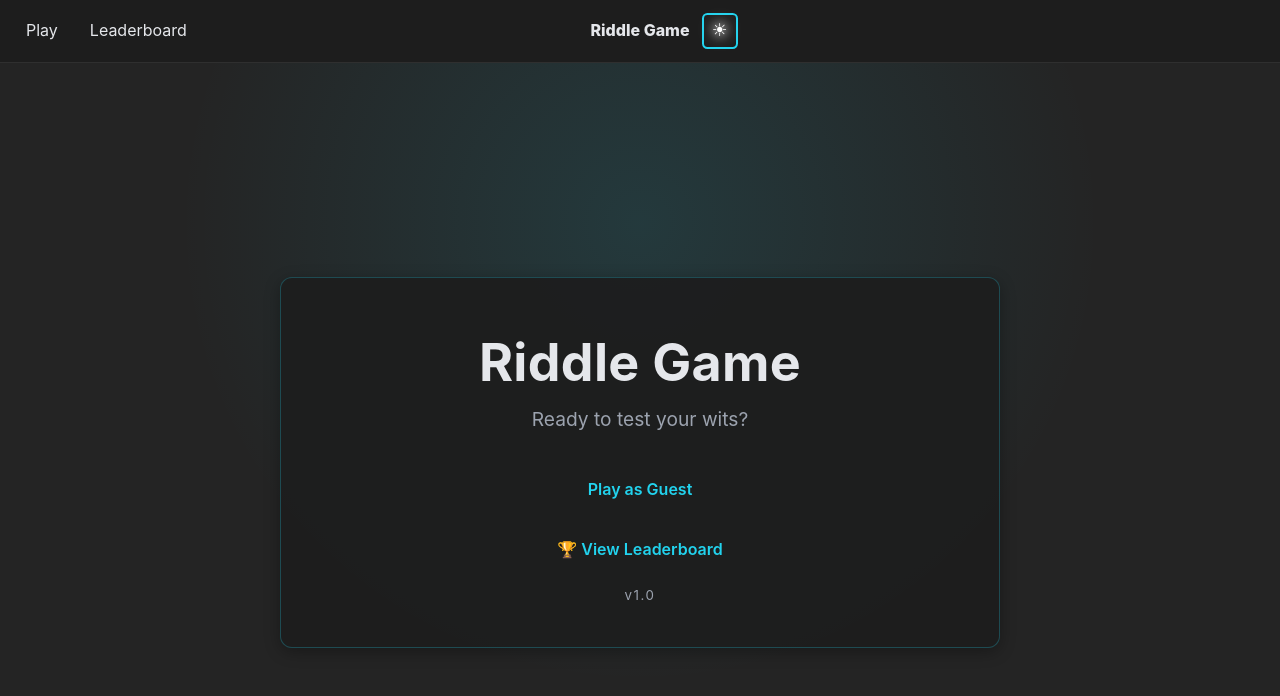
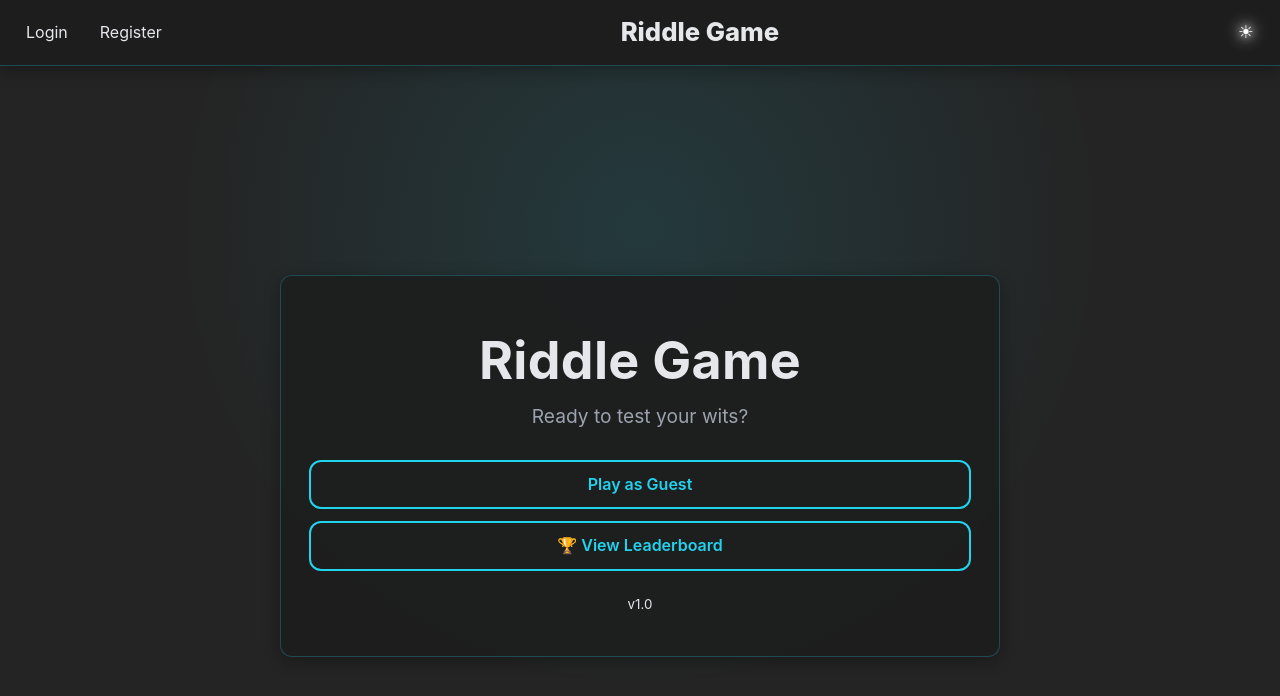
Before and after one commit to nahmanbo/RiddleGameApp, a React (Vite) app: page / in a window 1280 px wide. Shown: the top 696 px of the page. Built offline with nearby package versions, Linux system fonts and the light colour scheme.

Commit message:
finish dynamic navbar

```diff
--- a/src/App.tsx
+++ b/src/App.tsx
@@ -1,6 +1,6 @@
 import { Routes, Route } from "react-router";
 import Home from "./pages/HomePage";
-import Login from "./pages/LoginPage";
+import Auth from "./pages/AuthPage";
 import Play from "./pages/PlayPage";
 import Crud from "./pages/CrudPage";
 import Leaderboard from "./pages/LeaderboardPage";
@@ -11,7 +11,7 @@ import Title from "./components/Title";
 import { useNavLinks } from "./hooks/useNavLinks";
 
 export default function App() {
-  const links = useNavLinks(); // בטוח עכשיו — App כבר עטוף ב־Router
+  const links = useNavLinks();
 
   return (
     <>
@@ -23,7 +23,7 @@ export default function App() {
 
       <Routes>
         <Route path="/" element={<Home />} />
-        <Route path="/login" element={<Login />} />
+        <Route path="/auth" element={<Auth />} />
         <Route path="/play" element={<Play />} />
         <Route path="/crud" element={<Crud />} />
         <Route path="/leaderboard" element={<Leaderboard />} />
--- a/src/hooks/useNavLinks.tsx
+++ b/src/hooks/useNavLinks.tsx
@@ -1,24 +1,29 @@
-// src/hooks/useNavLinks.ts
 import { useLocation } from "react-router";
 import type { NavItem } from "../components/NavBar";
 
 export function useNavLinks(): NavItem[] {
   const { pathname } = useLocation();
 
+  if (pathname === "/") {
+    return [
+      { to: "/auth?tab=login", label: "Login" },
+      { to: "/auth?tab=register", label: "Register" },
+    ];
+  }
+  if (pathname.startsWith("/auth")) {
+    return [
+      { to: "/", label: "Home" },
+      { to: "/play", label: "Play" },
+    ];
+  }
   if (pathname.startsWith("/play")) {
     return [
       { to: "/", label: "Home" },
       { to: "/leaderboard", label: "Leaderboard" },
     ];
   }
-  if (pathname.startsWith("/leaderboard")) {
-    return [
-      { to: "/", label: "Home" },
-      { to: "/play", label: "Play" },
-    ];
-  }
   return [
+    { to: "/", label: "Home" },
     { to: "/play", label: "Play" },
-    { to: "/leaderboard", label: "Leaderboard" },
   ];
 }
--- a/src/index.css
+++ b/src/index.css
@@ -7,8 +7,8 @@
 
 body {
   font-family: -apple-system, BlinkMacSystemFont, 'Segoe UI', 'Roboto', sans-serif;
-  direction: ltr;        /* שינוי: Left To Right */
-  text-align: left;      /* טקסט מיושר לשמאל */
+  direction: ltr;
+  text-align: left;
   line-height: 1.6;
   transition: background-color 0.3s ease, color 0.3s ease;
 }
--- /dev/null
+++ b/src/pages/AuthPage.tsx
@@ -0,0 +1,14 @@
+import { useLocation } from "react-router";
+
+export default function Auth() {
+  const { search } = useLocation();
+
+  let tab: "login" | "register" = "login";
+  if (search.includes("register")) tab = "register";
+
+  return (
+    <main>
+      {tab === "login" ? <h1>Login</h1> : <h1>Register</h1>}
+    </main>
+  );
+}
--- a/src/pages/HomePage.tsx
+++ b/src/pages/HomePage.tsx
@@ -10,12 +10,7 @@ export default function Home() {
 
         <div className="home-actions">
           <Link to="/play" className="btn">Play as Guest</Link>
-
-        </div>
-
-        {/* קיצור לעמוד המובילים */}
-        <div className="home-leaderboard">
-          <Link to="/leaderboard" className="btn btn-outline">🏆 View Leaderboard</Link>
+          <Link to="/leaderboard" className="btn">🏆 View Leaderboard</Link>
         </div>
 
         <small className="home-version">v1.0</small>
--- a/src/pages/LoginPage.tsx
+++ /dev/null
@@ -1,4 +0,0 @@
-export default function Login(){
-    return (<h1>Login Page</h1>
-    )
-}
--- a/src/styles/header.css
+++ b/src/styles/header.css
@@ -1,34 +1,47 @@
 .header {
-    position: sticky; top: 0; z-index: 1000;
-    display: grid;
-    grid-template-columns: 1fr auto 1fr;
+    position: sticky;
+    top: 0;
+    z-index: 1000;
+    display: flex;
+    justify-content: space-between;
     align-items: center;
+    padding: 12px 16px;
+    background: var(--card-bg);
+    border-bottom: 1px solid var(--border);
+    box-shadow: var(--shadow);
+}
+
+.nav-left {
+    display: flex;
     gap: 12px;
-    padding: 12px 16px;
-    background: var(--card-bg, #1e1e1e);
-    border-bottom: 1px solid rgba(255,255,255,.08);
-  }
+}
 
-  .nav-left { display: flex; gap: 12px; }
-  .nav-link {
+.nav-link {
     text-decoration: none;
-    color: var(--text, #eee);
+    color: var(--text);
     padding: 6px 10px;
-    border-radius: 8px;
-    transition: background .2s;
-  }
-  .nav-link:hover { background: rgba(255,255,255,.06); }
-  .nav-link.active { background: rgba(255,255,255,.12); }
+    border-radius: var(--radius);
+    transition: background 0.2s;
+}
 
-  .brand { justify-self: center; font-weight: 800; color: var(--text, #fff); }
-  .right { justify-self: end; display: flex; gap: 8px; align-items: center; }
+.nav-link:hover {
+    background: var(--hover);
+}
 
-  .btn {
-    display: inline-block; font-weight: 600; text-decoration: none;
-    padding: 6px 12px; border-radius: 10px; border: 1px solid transparent;
-    transition: background .2s, color .2s, border-color .2s;
-  }
-  .btn-ghost { background: transparent; color: var(--text, #eee); border-color: rgba(255,255,255,.18); }
-  .btn-ghost:hover { background: rgba(255,255,255,.08); }
-  .btn-primary { background: var(--brand, #7aa2ff); color: #0b0b0b; border-color: var(--brand, #7aa2ff); }
-  .btn-primary:hover { filter: brightness(1.05); }
+.nav-link.active {
+    background: var(--primary);
+    color: #0b0b0b;
+}
+
+.brand {
+    font-size: 1.6rem;
+    font-weight: 800;
+    color: var(--text);
+    margin: 0 auto;
+}
+
+.right {
+    display: flex;
+    gap: 8px;
+    align-items: center;
+}
--- a/src/styles/home.css
+++ b/src/styles/home.css
@@ -34,7 +34,8 @@
   }
 
   .home-actions {
-    display: inline-flex;
+    display: flex;
+    flex-direction: column;
     gap: 12px;
     margin: 8px 0 20px;
   }
@@ -58,32 +59,3 @@
   }
   .btn:hover { box-shadow: 0 0 0 3px var(--hover); }
   .btn:active { transform: scale(.98); }
-
-
-  .home-links {
-    margin-top: 4px;
-    color: var(--muted);
-    display: inline-flex;
-    align-items: center;
-    gap: 8px;
-  }
-  .home-link {
-    color: var(--muted);
-    text-decoration: none;
-    font-weight: 600;
-  }
-  .home-link:hover { text-decoration: underline; }
-  .dot { opacity: .6; }
-
-  .home-version {
-    display: block;
-    margin-top: 16px;
-    color: var(--muted);
-    letter-spacing: .12em;
-  }
-
-  /* מובייל */
-  @media (max-width: 420px) {
-    .home-actions { flex-wrap: wrap; }
-    .btn { flex: 1 1 42%; }
-  }
--- a/src/styles/theme-toggle.css
+++ b/src/styles/theme-toggle.css
@@ -1,10 +1,10 @@
 .theme-toggle {
     background: var(--card-bg);
-    border: 2px solid var(--accent);
+    border:none;
     font-size: 1.1rem;
     cursor: pointer;
     padding: 6px;
-    border-radius: 15%;
+    border-radius: var(--radius);
     transition: all 0.3s ease;
     width: 36px;
     height: 36px;
@@ -36,14 +36,6 @@
 
   .moon-icon {
     color: var(--text);
+    filter: drop-shadow(0 0 8px hsl(0, 0%, 0%));
+    text-shadow: 0 0 10px hsl(0, 0%, 0%);
   }
-
-  .sun-icon {
-    color: #ffffff;
-    filter: drop-shadow(0 0 8px #ffffff);
-    text-shadow: 0 0 10px #ffffff;
-  }
-
-  .moon-icon {
-    color: var(--text);
-  }
```
